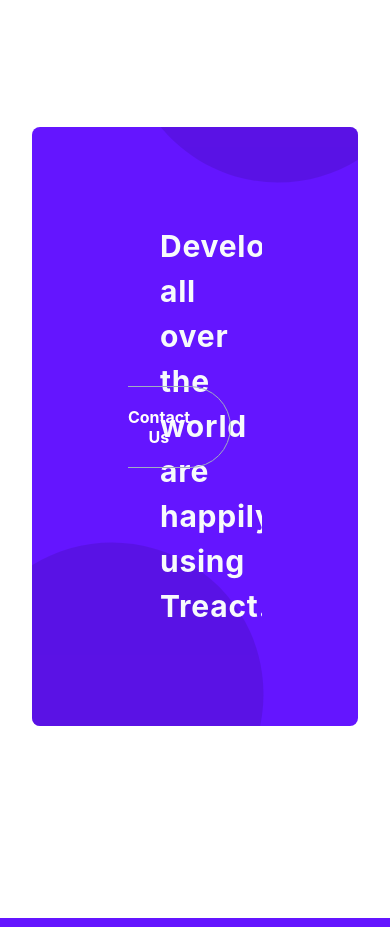
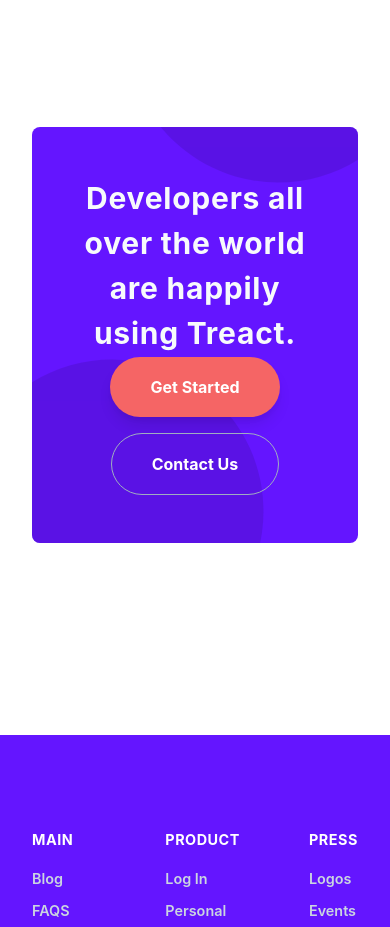
Before and after one commit to mtwnsnd1/Frontend-Simplified, a plain HTML site: page index.html in a window 390 px wide. Shown: the part 9760-10687 px from the top of the page. Drawn offline with Linux system fonts and the light colour scheme.

Commit message:
commit message

```diff
--- a/index.css
+++ b/index.css
@@ -1399,4 +1399,31 @@ main {
         padding-right: 0;
         max-width: 100%;
     }
-}
+
+    .start__container {
+        padding: 48px 20px;
+    }
+
+    .start__row {
+        display: flex;
+        flex-direction: column;
+        align-items: center;
+        width: 100%;
+    }
+
+    .start__title {
+        width: 100%;
+        text-align: center;
+    }
+
+    .start__buttons {
+        width: 100%;
+        display: flex;
+        flex-direction: column;
+        align-items: center;
+        gap: 16px;
+    }
+
+    .start__button:nth-child(1) {
+        margin-right: 0;
+    }
```
